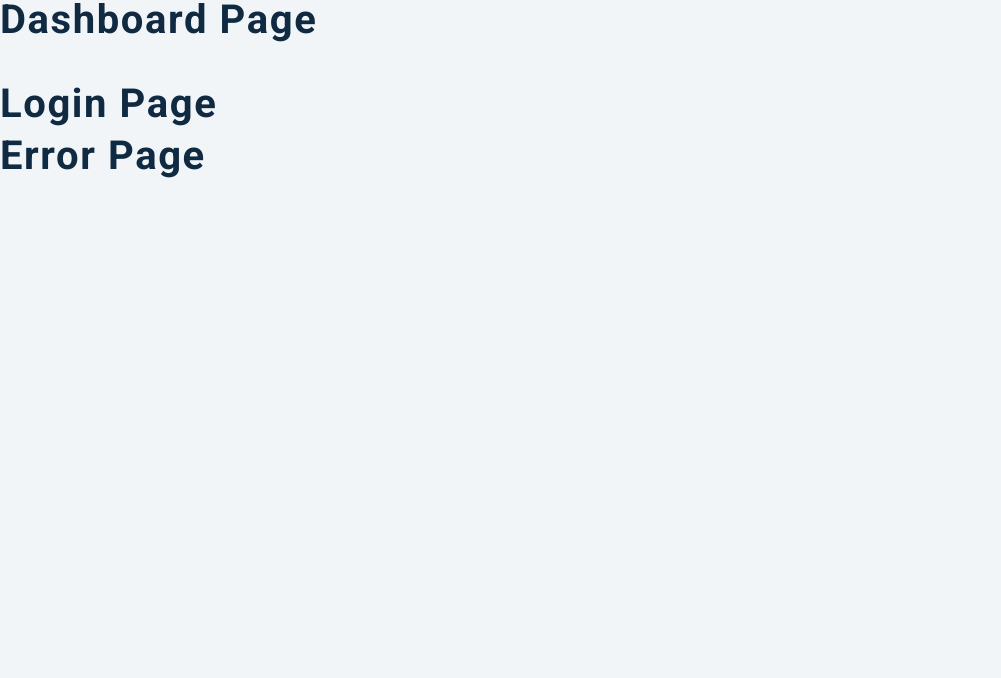
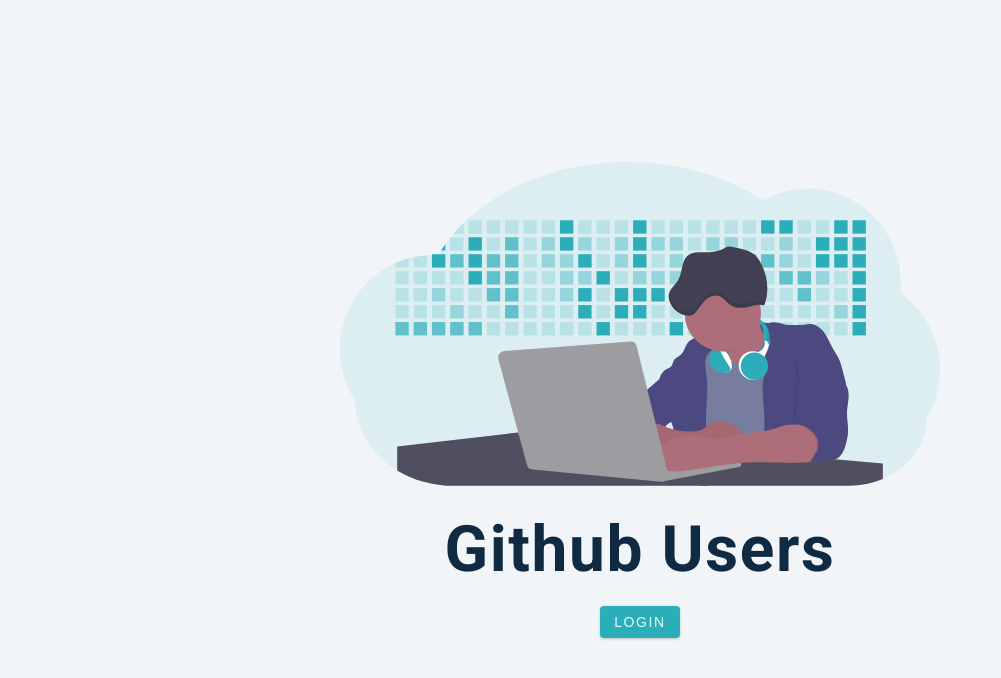
Before and after one commit to sachuverma/Github-Users, a React (Create React App) app: page /login in a window 1280 px wide. Shown: the top 678 px of the page, without its empty margins (0-1001 px from the left). Built offline with nearby package versions, Linux system fonts and the light colour scheme.

Commit message:
router error login page setup

```diff
--- a/src/App.js
+++ b/src/App.js
@@ -1,14 +1,24 @@
-import React from 'react';
-import { Dashboard, Login, PrivateRoute, AuthWrapper, Error } from './pages';
-import { BrowserRouter as Router, Switch, Route } from 'react-router-dom';
+import React from "react";
+import { BrowserRouter as Router, Switch, Route } from "react-router-dom";
+
+import { Dashboard, Login, PrivateRoute, AuthWrapper, Error } from "./pages";
 
 function App() {
   return (
-    <div>
-      <Dashboard></Dashboard>
-      <Login />
-      <Error />
-    </div>
+    <Router>
+      <Switch>
+        <Route path="/login">
+          <Login />
+        </Route>
+        <Route exact path="/">
+          <Dashboard></Dashboard>
+        </Route>
+
+        <Route path="*">
+          <Error />
+        </Route>
+      </Switch>
+    </Router>
   );
 }
 
--- a/src/pages/Dashboard.js
+++ b/src/pages/Dashboard.js
@@ -1,11 +1,18 @@
-import React from 'react';
-import { Info, Repos, User, Search, Navbar } from '../components';
-import loadingImage from '../images/preloader.gif';
-import { GithubContext } from '../context/context';
+import React from "react";
+
+import { GithubContext } from "../context/context";
+
+import { Info, Repos, User, Search, Navbar } from "../components";
+import loadingImage from "../images/preloader.gif";
+
 const Dashboard = () => {
   return (
     <main>
-      <h2>Dashboard Page</h2>
+      <Navbar />
+      <Search />
+      <Info />
+      <User />
+      <Repos />
     </main>
   );
 };
--- a/src/pages/Error.js
+++ b/src/pages/Error.js
@@ -1,9 +1,21 @@
-import React from 'react';
-import styled from 'styled-components';
-import { Link } from 'react-router-dom';
+import React from "react";
+import styled from "styled-components";
+import { Link } from "react-router-dom";
+
 const Error = () => {
-  return <h2>error page</h2>;
+  return (
+    <Wrapper>
+      <div>
+        <h1>404</h1>
+        <h3>page not found :(</h3>
+        <Link to="/" className="btn">
+          back to home
+        </Link>
+      </div>
+    </Wrapper>
+  );
 };
+
 const Wrapper = styled.section`
   min-height: 100vh;
   display: grid;
@@ -18,4 +30,5 @@
     margin-bottom: 1.5rem;
   }
 `;
+
 export default Error;
--- a/src/pages/Login.js
+++ b/src/pages/Login.js
@@ -1,10 +1,21 @@
-import React from 'react';
-import { useAuth0 } from '@auth0/auth0-react';
-import styled from 'styled-components';
-import loginImg from '../images/login-img.svg';
+import React from "react";
+import { useAuth0 } from "@auth0/auth0-react";
+import styled from "styled-components";
+
+import loginImg from "../images/login-img.svg";
+
 const Login = () => {
-  return <h2>login page</h2>;
+  return (
+    <Wrapper>
+      <div className="container">
+        <img src={loginImg} alt="github user" />
+        <h1>github users</h1>
+        <button className="btn">login</button>
+      </div>
+    </Wrapper>
+  );
 };
+
 const Wrapper = styled.section`
   min-height: 100vh;
   display: grid;
```
